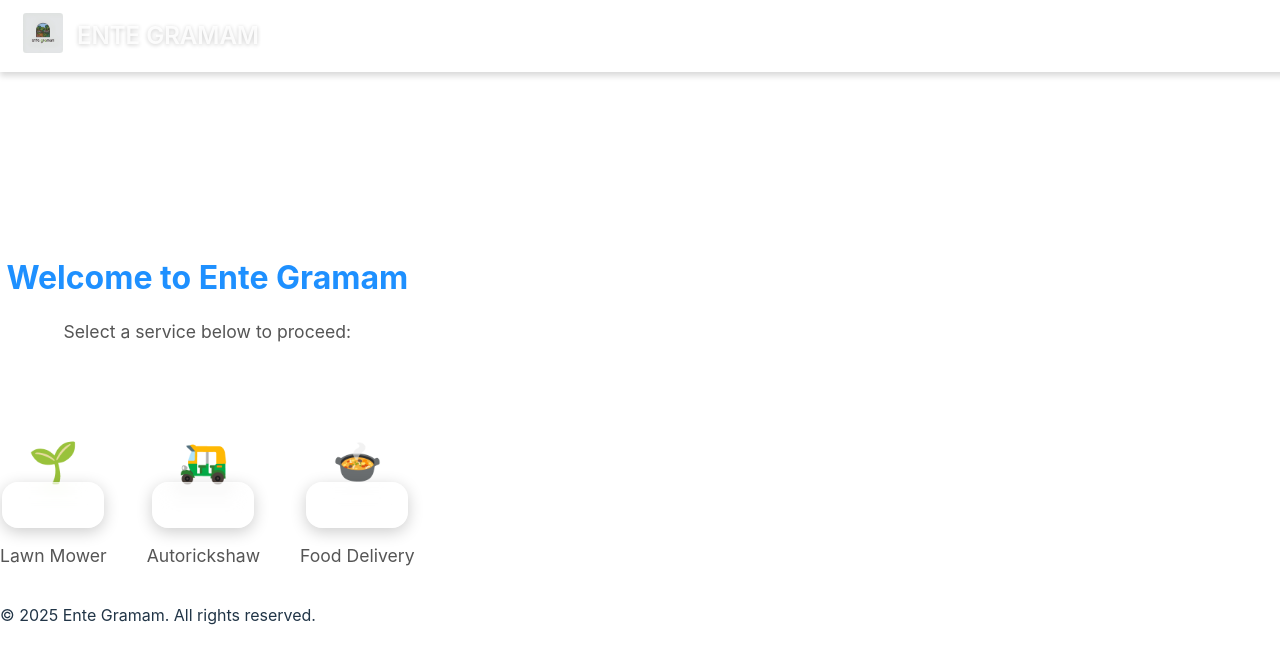
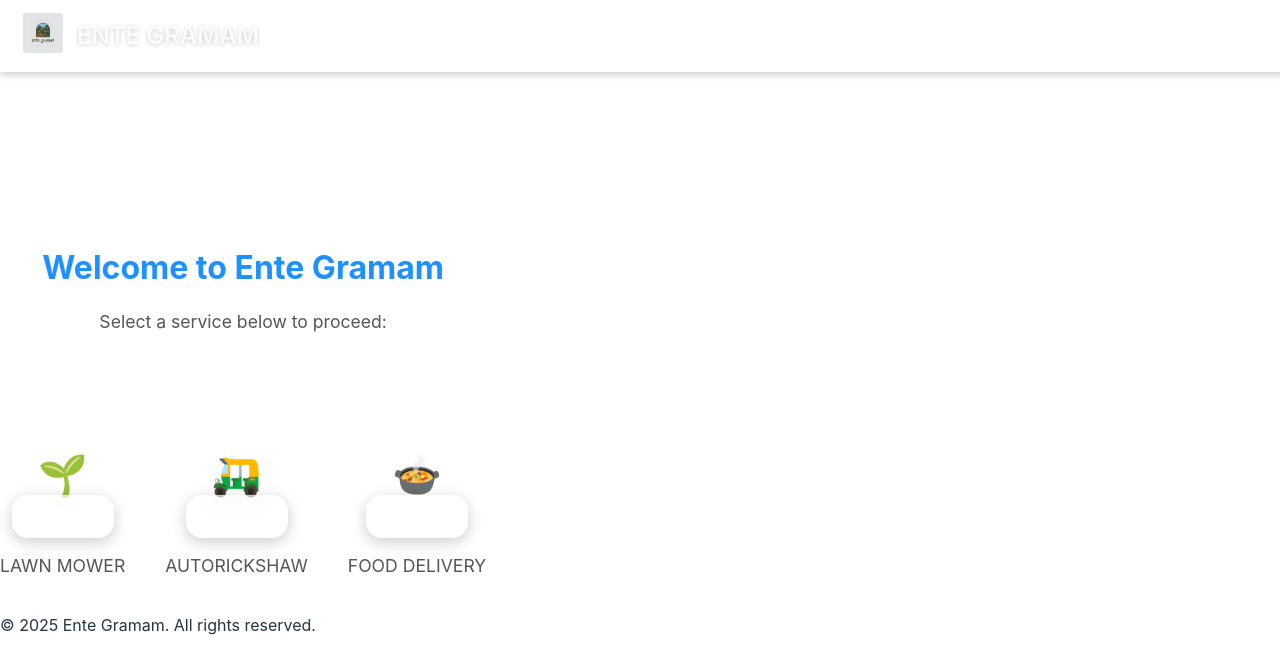
Before and after one commit to code-ninja-labs/ente-gramam1, a React (Vite) app: page / in a window 1280 px wide. Shown: the top 672 px of the page. Built offline with nearby package versions, Linux system fonts and the light colour scheme.

Commit message:
Update AppIcons.css

```diff
--- a/src/components/AppIcons/AppIcons.css
+++ b/src/components/AppIcons/AppIcons.css
@@ -37,7 +37,7 @@
     font-size: 40px;
     line-height: 1;
     margin: 0;
-    padding-top: 20px; /* Added padding to move the emoji downwards */
+    padding-top: 40px; /* Increased padding to move the emoji further downwards */
     display: flex; /* Added for better centering */
     align-items: flex-end; /* Move emoji to the bottom */
     justify-content: center; /* Horizontal center */
@@ -48,7 +48,8 @@
 /* Label styling */
 .icon-label {
     color: #ffffff;
-    font-size:-transform: uppercase;
+    font-size: 0.9rem;
+    text-transform: uppercase;
     margin-top: 15px;
     text-align: center;
 }
```
